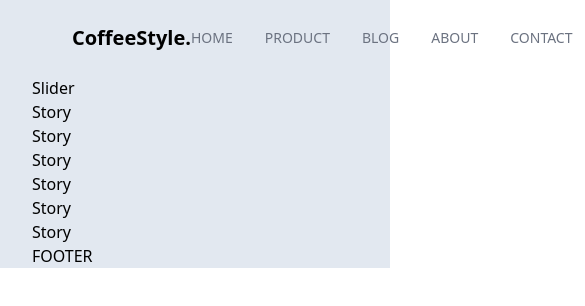
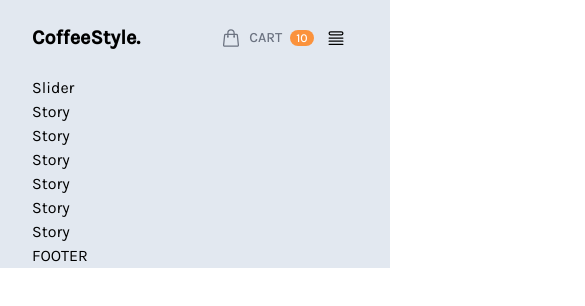
Before and after one commit to thachthaiminh/Learn-TailwindCSS-Coffee-Style, a React (Vite) app in the folder Learn-TailwindCSS-Coffee-Style/: page / in a window 390 px wide. Shown: the top 306 px of the page, 585 px wide, since content can reach past the window. Built offline with nearby package versions, Linux system fonts and the light colour scheme.

Commit message:
Responsive header.

```diff
--- a/Learn-TailwindCSS-Coffee-Style/src/App.jsx
+++ b/Learn-TailwindCSS-Coffee-Style/src/App.jsx
@@ -1,62 +1,12 @@
+import Nav from "./components/Nav";
+
 function App() {
   return (
     <div>
       <div id="root">
-        <div className="content-wrapper max-w-screen-xl text-base mx-auto px-8 bg-slate-200">
-          <header className="py-6 mx-10">
-            <nav className="flex flex-row justify-between items-center">
-              <div className="logo basis-2/6 text-center text-xl font-semibold cursor-pointer">
-                CoffeeStyle.
-              </div>
-              <ul className="basis-3/6 flex items-center justify-end gap-8 uppercase text-sm text-gray-500 font-medium ">
-                <li className="ttm-top-menu-item">
-                  <a href="Home">Home</a>
-                </li>
-                <li className="ttm-top-menu-item">
-                  <a href="Product">Product</a>
-                </li>
-                <li className="ttm-top-menu-item">
-                  <a href="Blog">Blog</a>
-                </li>
-                <li className="ttm-top-menu-item">
-                  <a href="About">About</a>
-                </li>
-                <li className="ttm-top-menu-item">
-                  <a href="Contact">Contact</a>
-                </li>
-                <li className="ttm-top-menu-item">
-                  <a href="StyleGuide">StyleGuide</a>
-                </li>
-                <li className="ttm-top-menu-item">
-                  <a href="thachthaiminh">thachthaiminh</a>
-                </li>
-              </ul>
-              <ul className="basis-1/6 flex justify-start items-center ml-16 uppercase text-sm text-gray-500 font-medium">
-                <li className="ttm-top-menu-item">
-                  <a href="" className="flex items-center">
-                    <svg
-                      xmlns="http://www.w3.org/2000/svg"
-                      fill="none"
-                      viewBox="0 0 24 24"
-                      stroke-width="1.5"
-                      stroke="currentColor"
-                      className="ttm-icon"
-                    >
-                      <path
-                        stroke-linecap="round"
-                        stroke-linejoin="round"
-                        d="M15.75 10.5V6a3.75 3.75 0 10-7.5 0v4.5m11.356-1.993l1.263 12c.07.665-.45 1.243-1.119 1.243H4.25a1.125 1.125 0 01-1.12-1.243l1.264-12A1.125 1.125 0 015.513 7.5h12.974c.576 0 1.059.435 1.119 1.007zM8.625 10.5a.375.375 0 11-.75 0 .375.375 0 01.75 0zm7.5 0a.375.375 0 11-.75 0 .375.375 0 01.75 0z"
-                      />
-                    </svg>
-
-                    <span className="mx-2">Cart</span>
-                    <span className="ttm-badge-circle bg-orange-400 text-white">
-                      10
-                    </span>
-                  </a>
-                </li>
-              </ul>
-            </nav>
+        <div className="content-wrapper font-Karla max-w-screen-xl text-base mx-auto px-8 bg-slate-200">
+          <header className="py-6 mx-auto">
+            <Nav></Nav>
           </header>
           <main>
             <div className="slider">Slider</div>
--- /dev/null
+++ b/Learn-TailwindCSS-Coffee-Style/src/components/Nav.jsx
@@ -0,0 +1,114 @@
+function Nav() {
+  const handleOpenMenu = () => {
+    const topMenu = document.getElementById("ttm-top-menu");
+    const toggleTopMenuIcon = document.getElementById(
+      "ttm-toggle-top-menu-icon"
+    );
+
+    document.addEventListener("click", (e) => {
+      if (toggleTopMenuIcon.contains(e.target)) {
+        // Click to Toggle top menu icon
+        topMenu.classList.toggle("ttm-top-menu-expended");
+        topMenu.classList.toggle("hidden");
+      } else {
+        //Click outside from Toggle top menu icon
+        if (topMenu.classList.contains("ttm-top-menu-expended")) {
+          topMenu.classList.remove("ttm-top-menu-expended");
+          topMenu.classList.add("hidden");
+        }
+      }
+    });
+  };
+  return (
+    <div>
+      <nav className="flex flex-row justify-between items-center relative">
+        <div className="logo basis-2/6 text-center text-xl font-semibold cursor-pointer">
+          CoffeeStyle.
+        </div>
+        {/* Start top menu */}
+        <ul
+          id="ttm-top-menu"
+          className="basis-3/6 lg:basis-1/6 hidden lg:flex lg:items-center lg:justify-end lg:gap-8 uppercase text-sm text-gray-500 font-medium "
+        >
+          <li className="ttm-top-menu-item">
+            <a href="Home">Home</a>
+          </li>
+          <li className="ttm-top-menu-item">
+            <a href="Product">Product</a>
+          </li>
+          <li className="ttm-top-menu-item">
+            <a href="Blog">Blog</a>
+          </li>
+          <li className="ttm-top-menu-item">
+            <a href="About">About</a>
+          </li>
+          <li className="ttm-top-menu-item">
+            <a href="Contact">Contact</a>
+          </li>
+          <li className="ttm-top-menu-item">
+            <a href="StyleGuide">StyleGuide</a>
+          </li>
+          <li className="ttm-top-menu-item ttm-top-menu-item-active">
+            <a
+              href="https://www.youtube.com/channel/UCP5AfMKZ1-rzTs8JwhU01HQ"
+              target="blank"
+              className=""
+            >
+              thachthaiminh
+            </a>
+          </li>
+        </ul>
+        {/* End top menu */}
+        {/* Start Cart */}
+        <ul className="basis-3/6 flex justify-end lg:justify-start items-center ml-16 uppercase text-sm text-gray-500 font-medium">
+          <li className="ttm-top-menu-item">
+            <a href="" className="flex items-center">
+              <svg
+                xmlns="http://www.w3.org/2000/svg"
+                fill="none"
+                viewBox="0 0 24 24"
+                strokeWidth="1.5"
+                stroke="currentColor"
+                className="ttm-icon"
+              >
+                <path
+                  strokeLinecap="round"
+                  strokeLinejoin="round"
+                  d="M15.75 10.5V6a3.75 3.75 0 10-7.5 0v4.5m11.356-1.993l1.263 12c.07.665-.45 1.243-1.119 1.243H4.25a1.125 1.125 0 01-1.12-1.243l1.264-12A1.125 1.125 0 015.513 7.5h12.974c.576 0 1.059.435 1.119 1.007zM8.625 10.5a.375.375 0 11-.75 0 .375.375 0 01.75 0zm7.5 0a.375.375 0 11-.75 0 .375.375 0 01.75 0z"
+                />
+              </svg>
+
+              <span className="mx-2">Cart</span>
+              <span className="ttm-badge-circle bg-orange-400 text-white">
+                10
+              </span>
+            </a>
+          </li>
+        </ul>
+        {/* End Cart */}
+        {/* Start top menu icon */}
+        <div className="basis-1/6 lg:hidden flex items-center cursor-pointer px-3 sm:px-8">
+          <svg
+            onClick={handleOpenMenu}
+            id="ttm-toggle-top-menu-icon"
+            xmlns="http://www.w3.org/2000/svg"
+            fill="none"
+            viewBox="0 0 24 24"
+            strokeWidth="1.5"
+            stroke="currentColor"
+            className="ttm-icon"
+          >
+            <path
+              strokeLinecap="round"
+              strokeLinejoin="round"
+              d="M3.75 12h16.5m-16.5 3.75h16.5M3.75 19.5h16.5M5.625 4.5h12.75a1.875 1.875 0 010 3.75H5.625a1.875 1.875 0 010-3.75z"
+            />
+          </svg>
+        </div>
+        {/* End top menu icon */}
+      </nav>
+    </div>
+  );
+}
+
+export default Nav;
--- a/Learn-TailwindCSS-Coffee-Style/src/index.css
+++ b/Learn-TailwindCSS-Coffee-Style/src/index.css
@@ -1,9 +1,19 @@
+@import url("https://fonts.googleapis.com/css2?family=Karla:ital,wght@0,200;0,300;0,400;0,500;1,200;1,300;1,400;1,500&display=swap");
+
 @tailwind base;
 @tailwind components;
 @tailwind utilities;
 
+.ttm-top-menu-expended {
+  @apply absolute top-10 z-50 w-full bg-white animate-slideDown text-center;
+}
+
 .ttm-top-menu-item {
-  @apply cursor-pointer py-1 hover:text-gray-800 relative after:absolute after:bottom-0 after:left-0 after:bg-light-coffee after:h-0.5 after:w-0 hover:after:w-full after:transition-all after:ease-in-out after:duration-300;
+  @apply cursor-pointer py-1 hover:text-gray-800 relative after:lg:absolute after:lg:bottom-0 after:lg:left-0 after:lg:bg-light-coffee after:lg:h-0.5 after:lg:w-0 hover:after:lg:w-full after:lg:transition-all after:lg:ease-in-out after:lg:duration-300;
+}
+
+.ttm-top-menu-item-active {
+  @apply to-gray-800;
 }
 
 .ttm-icon {
--- a/Learn-TailwindCSS-Coffee-Style/tailwind.config.js
+++ b/Learn-TailwindCSS-Coffee-Style/tailwind.config.js
@@ -3,8 +3,20 @@ export default {
   content: ["./index.html", "./src/**/*.{js,ts,jsx,tsx}"],
   theme: {
     extend: {
+      fontFamily: {
+        Karla: ["Karla", "sans-serif"],
+      },
       colors: {
         "light-coffee": "#c89f94",
+      },
+      keyframes: {
+        slideDown: {
+          "0%": { transform: "translateY(-100%)" },
+          "100%": { transform: "translateY(0)" },
+        },
+      },
+      animation: {
+        slideDown: "slideDown .6s ease-in-out",
       },
     },
   },
```
